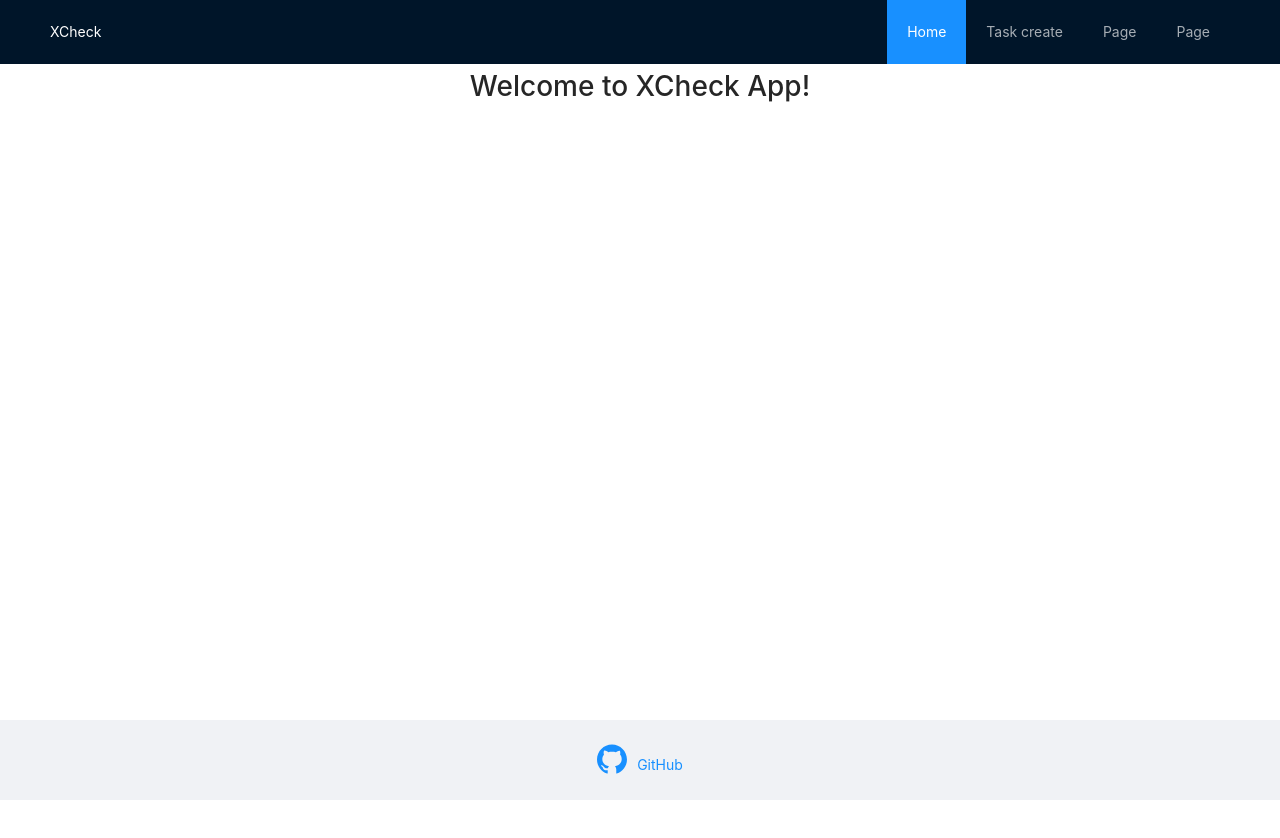
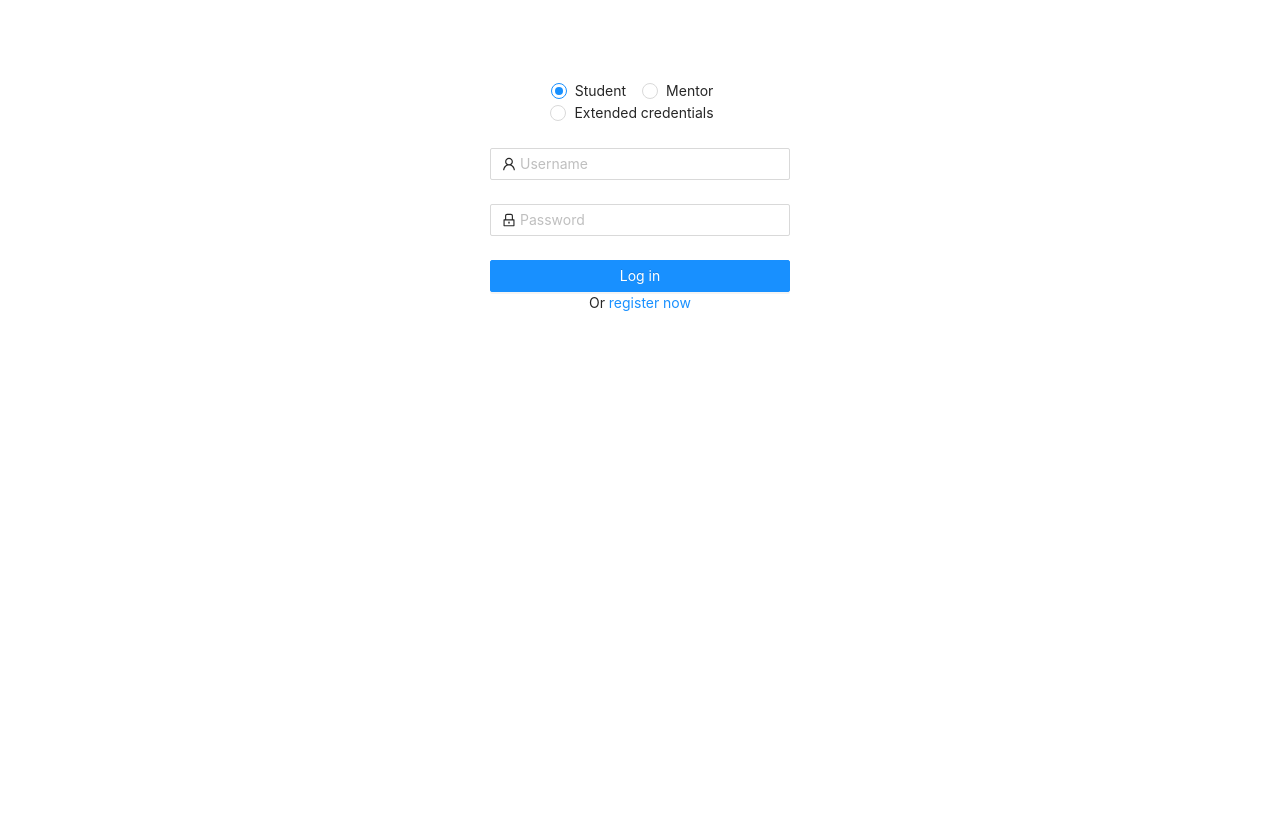
Before and after one commit to timurkalimullin/xcheck-test, a React (Create React App) app: page /#/task-create in a window 1280 px wide. Shown: the top 838 px of the page. Before the commit the page ends 800 px from the top, so only its background shows below. Built offline with nearby package versions, Linux system fonts and the light colour scheme.

Commit message:
feat: add authorization

```diff
--- a/src/App.js
+++ b/src/App.js
@@ -1,13 +1,14 @@
 import React from 'react';
-import { Layout } from 'antd';
+import { Layout, message } from 'antd';
 import {
-  BrowserRouter as Router,
+  HashRouter as Router,
   Switch,
   Route,
 } from "react-router-dom";
 import './App.css';
 
 import HttpClient from './services/http-client';
+import Authorization from './components/Authorization/Authorization';
 import TasksPage from './components/TasksPage/TaskPage';
 import HeaderComponent from './components/HeaderComponent/HeaderComponent';
 import FooterComponent from './components/FooterComponent/FooterComponent';
@@ -18,10 +19,69 @@ const { Content } = Layout;
 class App extends React.Component {
   httpClient = new HttpClient();
 
+  state = {
+    isLoggedIn: false,
+    user: null
+  }
+
+  componentDidMount() {
+    const sessionStorageUser = JSON.parse(sessionStorage.getItem('user'));
+    if (sessionStorageUser) {
+      this.setState(() => ({
+        isLoggedIn: true,
+        user: sessionStorageUser
+      }))
+    }
+  }
+
+  checkUserExists = (user) => {
+    return this.httpClient.getData('users')
+      .then((res) => {
+        return res.find(item => item.userName === user.userName);
+      })
+  }
+
+  onLogIn = (values, ref) => {
+    this.checkUserExists(values)
+      .then((res) => {
+        if (res && res.password === values.password) {
+          const sessionUser = { userName: values.userName, role: values.role };
+          sessionStorage.setItem('user', JSON.stringify(sessionUser));
+          ref.current.resetFields();
+          message.success({ content: 'Successful log in', style: { marginTop: "20vh" } })
+          this.setState(() => ({
+            isLoggedIn: true,
+            user: sessionUser
+          }))
+        }
+
+        if (res && res.password !== values.password) {
+          throw new Error('Wrong password');
+        }
+
+        if (!res) {
+          throw new Error('No user with this name');
+        }
+      }).catch(err => message.error({ content: err.message, style: { marginTop: "20vh" } }))
+  }
+
+  onSignIn = (values, ref) => {
+    this.checkUserExists(values)
+      .then((res) => {
+        if (!res) {
+          this.httpClient.createData('users', values);
+          ref.current.resetFields();
+          message.success({ content: 'User created, you can login now', style: { marginTop: "20vh" } })
+        } else {
+          throw new Error('This user name is  already exists')
+        }
+      }).catch(err => message.error({ content: err.message, style: { marginTop: "20vh" } }))
+  }
+
   render() {
-    return (
-      <Router>
-        <div className="App">
+    const { isLoggedIn, user } = this.state;
+    const mainContent = (
+      <React.Fragment>
         <HeaderComponent />
         <Content style={{ paddingBottom: "30px" }}>
           <Switch>
@@ -29,11 +89,18 @@ class App extends React.Component {
               <h1>Welcome to XCheck App!</h1>
             </Route>
             <Route path="/task-create">
-                <TasksPage client={this.httpClient} />
+              {user && user.role === 'EXTENDED' ? <TasksPage client={this.httpClient} /> : <h2>You have no permisson to create tasks</h2>}
             </Route>
           </Switch>
         </Content>
         <FooterComponent />
+      </React.Fragment>
+    )
+    return (
+      <Router basename="/" >
+        <div className="App">
+          {!isLoggedIn && <Authorization onLogIn={this.onLogIn} onSignIn={this.onSignIn} />}
+          {isLoggedIn && mainContent}
         </div>
       </Router>
     );
--- /dev/null
+++ b/src/components/Authorization/Authorization.js
@@ -0,0 +1,77 @@
+import React from 'react';
+import { Form, Input, Button, Radio } from 'antd';
+import { UserOutlined, LockOutlined } from '@ant-design/icons';
+
+import './authorization.css'
+
+export default class Authorization extends React.Component {
+  state = {
+    type: 'login'
+  }
+
+  typeChange = (e) => {
+    e.preventDefault();
+    this.setState((state) => ({
+      type: state.type === 'login' ? 'signin' : 'login'
+    }))
+  }
+
+  render() {
+    const { onLogIn, onSignIn } = this.props;
+    const { type } = this.state;
+    const formRef = React.createRef();
+
+    return (
+      <Form
+        ref={formRef}
+        name="normal-login"
+        className="login-form"
+        initialValues={{
+          remember: true,
+        }}
+        onFinish={(values) => type === 'login' ? onLogIn(values, formRef) : onSignIn(values, formRef)}
+      >
+        {type === 'login' && <Form.Item name="role" initialValue={'STUDENT'} >
+          <Radio.Group >
+            <Radio value={'STUDENT'}>Student</Radio>
+            <Radio value={'MENTOR'}>Mentor</Radio>
+            <Radio value={'EXTENDED'}>Extended credentials</Radio>
+          </Radio.Group>
+        </Form.Item>}
+        <Form.Item
+          name="userName"
+          rules={[
+            {
+              required: true,
+              message: 'Please input your Username!',
+            },
+          ]}
+        >
+          <Input prefix={<UserOutlined className="site-form-item-icon" />} placeholder="Username" />
+        </Form.Item>
+        <Form.Item
+          name="password"
+          rules={[
+            {
+              required: true,
+              message: 'Please input your Password!',
+            },
+          ]}
+        >
+          <Input
+            prefix={<LockOutlined className="site-form-item-icon" />}
+            type="password"
+            placeholder="Password"
+          />
+        </Form.Item>
+
+        <Form.Item>
+          <Button type="primary" htmlType="submit" className="login-form-button">
+            {type === 'login' ? 'Log in' : 'Sign in'}
+          </Button>
+        Or <a href="" onClick={(e) => this.typeChange(e)}>{type === 'login' ? 'register now' : 'log in'}</a>
+        </Form.Item>
+      </Form>
+    );
+  }
+}
--- /dev/null
+++ b/src/components/Authorization/authorization.css
@@ -0,0 +1,17 @@
+.login-form {
+  max-width: 300px;
+  margin: 0 auto !important;
+  margin-top: 10vh !important;
+}
+
+.login-form-forgot {
+  float: right;
+}
+
+.ant-col-rtl .login-form-forgot {
+  float: left;
+}
+
+.login-form-button {
+  width: 100%;
+}
--- a/src/components/HeaderComponent/HeaderComponent.js
+++ b/src/components/HeaderComponent/HeaderComponent.js
@@ -1,20 +1,25 @@
 import React from 'react';
 import { Menu } from 'antd';
 import { Layout } from 'antd';
-import { Link } from 'react-router-dom';
+import { Link, withRouter } from 'react-router-dom';
 import './Header.css';
 
 const { Header } = Layout;
 
-const HeaderComponent = () => {
+const HeaderComponent = (props) => {
+
+  const { location } = props;
+
   return (
     <Header>
       <div className="logo" >XCheck</div>
-      <Menu theme="dark" mode="horizontal" defaultSelectedKeys={['1']}>
-        <Menu.Item key="1">
+      <Menu theme="dark" mode="horizontal"
+        defaultSelectedKeys={['/']}
+        selectedKeys={[location.pathname]}>
+        <Menu.Item key="/">
           <Link to="/">Home</Link>
         </Menu.Item>
-        <Menu.Item key="2">
+        <Menu.Item key="/task-create">
           <Link to="/task-create">Task create</Link>
         </Menu.Item>
         <Menu.Item key="3">
@@ -28,4 +33,4 @@ const HeaderComponent = () => {
   )
 }
 
-export default HeaderComponent;
+export default withRouter(HeaderComponent);
--- a/src/components/TasksPage/FormList/FormList.js
+++ b/src/components/TasksPage/FormList/FormList.js
@@ -2,7 +2,7 @@ import React from 'react';
 
 import { Form, Input, InputNumber, Button } from 'antd';
 import { MinusCircleOutlined, PlusOutlined } from '@ant-design/icons';
-import { layout, levels } from '../constants';
+import { layout, levels, randomId } from '../constants';
 
 const FormList = (props) => {
   return (
@@ -62,7 +62,7 @@ const FormList = (props) => {
                 <Form.Item
                   name={[field.name, 'id']}
                   key={[field.key, props.name]}
-                  initialValue={`${props.name}_p${ind + 1}`}
+                  initialValue={randomId()}
                   hidden="true"
                 >
                   <Input />
@@ -108,8 +108,9 @@ const FormListEdit = (props) => {
 
   const modData = data.items.filter(el => el.category === levels[category]);
   const editInputs = modData.map((data, i) => {
+    const unique = randomId();
     return (
-      <React.Fragment key={`${editedCategory}_${i}`}>
+      <React.Fragment key={unique}>
         <Form.Item
           label="Title"
           wrapperCol={{ offset: 2, span: 16 }}
@@ -156,7 +157,7 @@ const FormListEdit = (props) => {
         </Form.Item>
         <Form.Item
           name={[`${editedCategory}_${i}`, 'id']}
-          initialValue={`${category}_pe${i + 1}`}
+          initialValue={data.id}
           hidden="true"
         >
           <Input />
--- a/src/components/TasksPage/TaskForm/TaskForm.js
+++ b/src/components/TasksPage/TaskForm/TaskForm.js
@@ -30,17 +30,17 @@ const TaskForm = (props) => {
           <Input />
         </Form.Item>
 
-        <Form.Item name={['task', 'description']} label="Description"
+        <Form.Item name={['task', 'description']} label="Description" rules={[{ required: true }]}
           initialValue={data ? data.description : ''}>
           <Input.TextArea />
         </Form.Item>
 
-        <Form.Item name={['task', 'state']} label="State"
+        <Form.Item name={['task', 'state']} label="State" rules={[{ required: true }]}
           initialValue={data ? data.state : ''}>
           <Select>
             <Select.Option value="DRAFT">Draft</Select.Option>
-            <Select.Option value="COMPLETE">Complete</Select.Option>
-            <Select.Option value="ARCHEIVED">Archeived</Select.Option>
+            <Select.Option value="PUBLISHED">Published</Select.Option>
+            <Select.Option value="ARCHIVED">Archived</Select.Option>
           </Select>
         </Form.Item>
 
--- a/src/components/TasksPage/TaskList/TaskList.js
+++ b/src/components/TasksPage/TaskList/TaskList.js
@@ -1,6 +1,6 @@
 import React from 'react';
 import 'antd/dist/antd.css';
-import { Table, Popconfirm } from 'antd';
+import { Table, Popconfirm, Divider } from 'antd';
 import { levels, pagination } from '../constants';
 
 const TaskList = (props) => {
@@ -40,15 +40,15 @@ const TaskList = (props) => {
         return (
           <li key={el.title}>
             <h3>{el.title}</h3>
-            <p>Min score: {el.minScore}</p>
-            <p>Max score: {el.maxScore}</p>
+            <p>Min score: {el.minScore} ; Max score: {el.maxScore}</p>
             <p>{el.description || 'No scope items yet'}</p>
           </li>
         )
       })
 
       return (
-        <React.Fragment key={category}>
+        <React.Fragment key={category} >
+          <Divider />
           <h2>{category}</h2>
           <ol>{scopeItems.length > 0 ? scopeItems : 'No scope items yet'}</ol>
         </React.Fragment>
@@ -68,7 +68,7 @@ const TaskList = (props) => {
           <h2>Description</h2>
           {description}
         </div>
-        <ol>{scopes}</ol>
+        <div style={{ paddingLeft: "30px" }}>{scopes}</div>
       </React.Fragment>)
     })
   })
--- a/src/components/TasksPage/TaskPage.js
+++ b/src/components/TasksPage/TaskPage.js
@@ -103,7 +103,7 @@ export default class TasksPage extends React.Component {
 
   exportTaskInJson = (e, data) => {
     e.preventDefault();
-    console.log(data)
+
     let json = JSON.stringify(data);
 
     //Convert JSON string to BLOB.
--- a/src/components/TasksPage/constants.js
+++ b/src/components/TasksPage/constants.js
@@ -89,4 +89,14 @@ const pagination = {
 
 const levels = { basic: 'Basic Scope', advanced: 'Advanced Scope', extra: 'Extra Scope' };
 
-export { layout, validateMessages, config, levels, taskModalConfig, importJsonModalText, checkData, pagination };
+let randomId = () => {
+  let s4 = () => {
+    return Math.floor((1 + Math.random()) * 0x10000)
+      .toString(16)
+      .substring(1);
+  }
+
+  return s4() + s4();
+}
+
+export { layout, validateMessages, config, levels, taskModalConfig, importJsonModalText, checkData, pagination, randomId };
```
Also changed, not shown: src/components/Authorization/Login.js (added, +64 -0 lines). Lines whose indentation alone changed are shown as unchanged.
